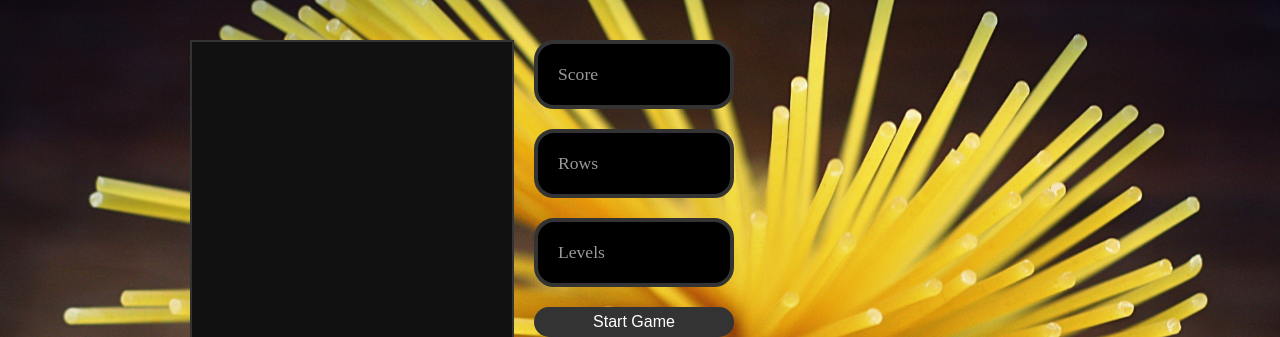
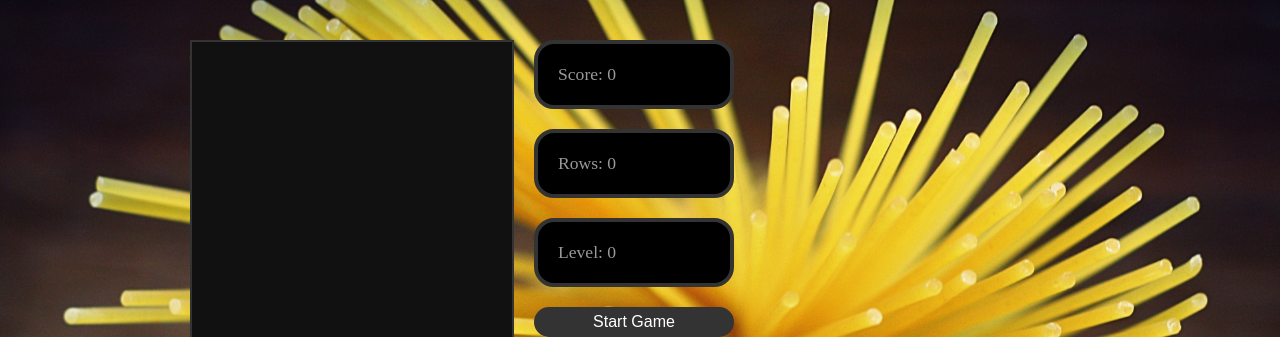
Before and after one commit to HoomanMinoosepehr/codecore_homework_term_3, a React (Create React App) app in the folder wadd_3_homework_3/react_tetris/: page / in a window 1280 px wide. Shown: the top 337 px of the page. Built offline with nearby package versions, Linux system fonts and the light colour scheme.

Commit message:
showing status like level rows and score is done, but row chande weired

```diff
--- a/wadd_3_homework_3/react_tetris/src/components/Tetris.jsx
+++ b/wadd_3_homework_3/react_tetris/src/components/Tetris.jsx
@@ -9,13 +9,15 @@
 import { useStage } from "./hooks/useStage";
 import { useState } from "react";
 import { useInterval } from './hooks/useInterval';
+import { useGameStatus } from './hooks/useGameStatus';
 
 export default function Tetris(props) {
     const [dropTime, setDropTime] = useState(null)
     const [gameOver, setGameOver] = useState(false)
 
-    const [player, updatePlayerPos, resetPlayer, playerRotate] = usePlayer()
-    const [stage, setStage] = useStage(player, resetPlayer)
+    const [player, updatePlayerPos, resetPlayer, playerRotate] = usePlayer();
+    const [stage, setStage, rowsCleared] = useStage(player, resetPlayer);
+    const [score, setScore, rows, setRows, level, setLevel] = useGameStatus(rowsCleared);
 
     console.log("re-render")
 
@@ -30,9 +32,18 @@
         resetPlayer();
         setDropTime(1000)
         setGameOver(false);
+        setScore(0);
+        setRows(0);
+        setLevel(0)
     }
 
     const drop = () => {
+
+        if (rows > (level + 1) * 10) {
+            setLevel(prev => prev + 1);
+            setDropTime(1000 / (level + 1) + 200)
+        }
+
         if(!checkCollision(player, stage, { x: 0, y: 1 })) {
             updatePlayerPos({ x:0, y:1, collided: false })
         } else {
@@ -48,7 +59,7 @@
     const keyUp = ({ keyCode }) => {
         if (!gameOver) {
             if (keyCode === 40) {
-                setDropTime(1000);
+                setDropTime(1000 / (level + 1) + 200);
             }
         }
     }
@@ -85,9 +96,9 @@
                         <Display gameOver={gameOver} text='Game Over' />
                     ) : (
                         <div>
-                            <Display text="Score"/>
-                            <Display text="Rows"/>
-                            <Display text="Levels"/>
+                            <Display text={`Score: ${score}`} />
+                            <Display text={`Rows: ${rows}`} />
+                            <Display text={`Level: ${level}`} />
                         </div>
                     )}
                     <StartButton callback={startGame}/>
--- /dev/null
+++ b/wadd_3_homework_3/react_tetris/src/components/hooks/useGameStatus.js
@@ -0,0 +1,23 @@
+import { useCallback, useEffect, useState } from "react"
+
+
+export const useGameStatus = rowsCleared => {
+    const [score, setScore] = useState(0);
+    const [rows, setRows] = useState(0);
+    const [level, setLevel] = useState(0);
+
+    const linePoints = [40, 100, 300, 1200];
+
+    const calcScore = useCallback(() => {
+        if (rowsCleared > 0) {
+            setScore(prev => prev + linePoints[rowsCleared - 1] * (level + 1));
+            setRows(prev => prev + rowsCleared)
+        }
+    }, [level, linePoints, rowsCleared])
+
+    useEffect(() => {
+        calcScore();
+    }, [calcScore, rowsCleared, score])
+
+    return [score, setScore, rows, setRows, level, setLevel]
+}
--- a/wadd_3_homework_3/react_tetris/src/components/hooks/useStage.js
+++ b/wadd_3_homework_3/react_tetris/src/components/hooks/useStage.js
@@ -42,6 +42,7 @@
             }
             return newStage;
         };
+
         setStage( (prev) => updateStage(prev));
     }, [player, resetPlayer])
 
```
